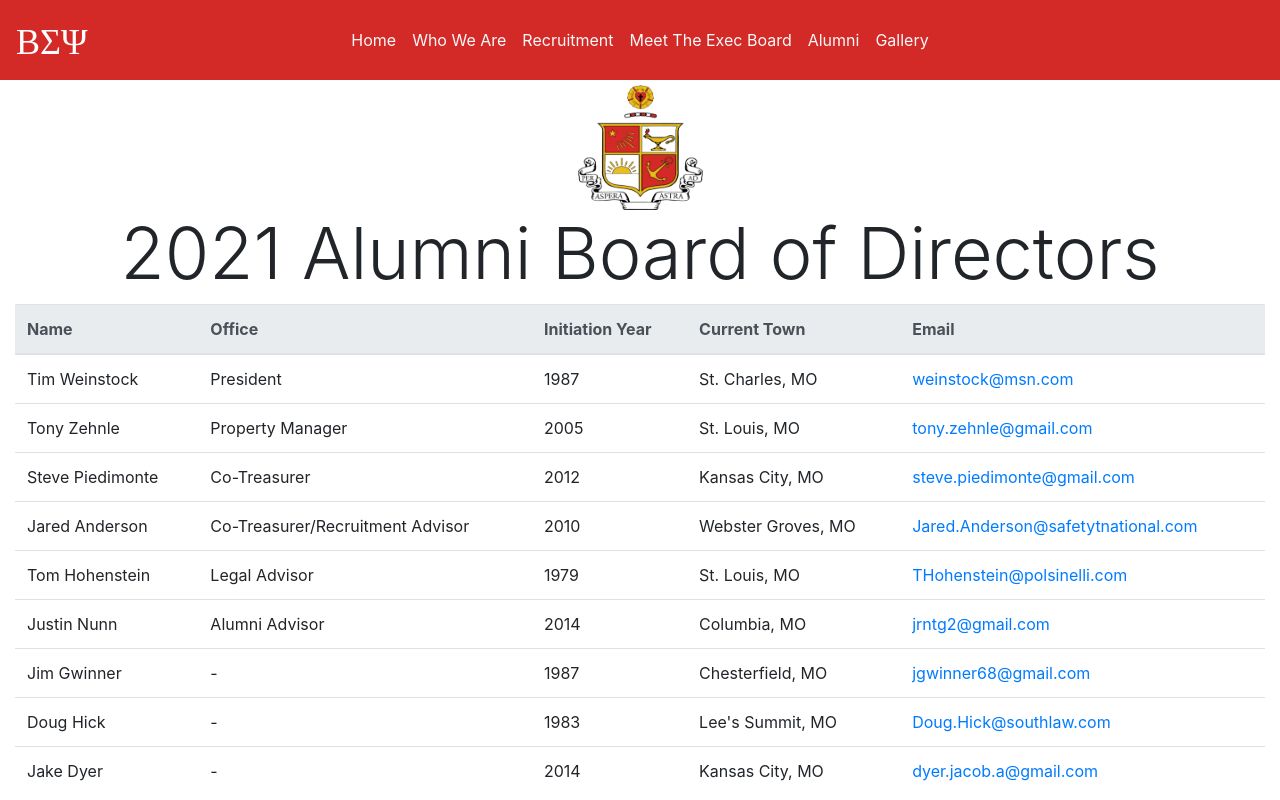
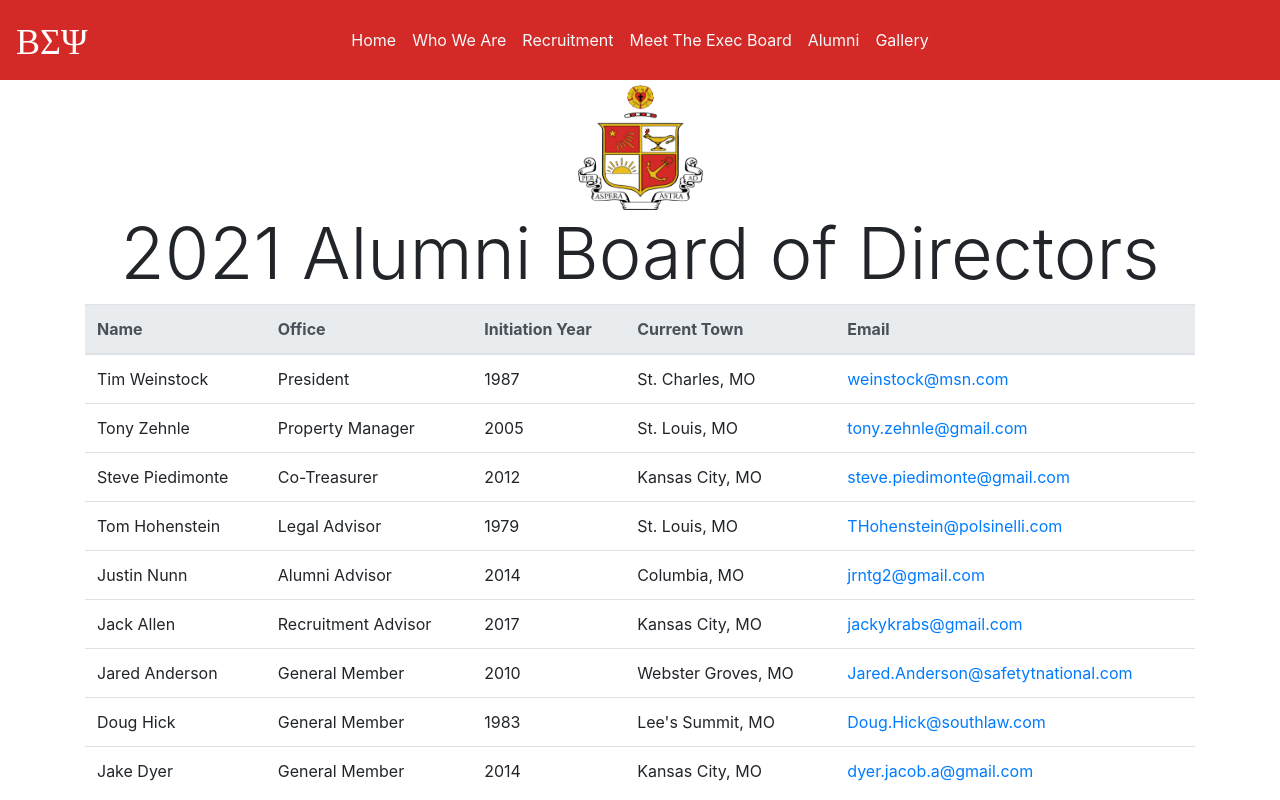
Before and after one commit to jackykrabs/beta-sig-website, an Angular app: page /alumni in a window 1280 px wide. Shown: the top 800 px of the page. Built offline with nearby package versions, Linux system fonts and the light colour scheme.

Commit message:
update alumni information

```diff
--- a/src/app/pages/alumni/alumni.component.html
+++ b/src/app/pages/alumni/alumni.component.html
@@ -1,7 +1,7 @@
 <span class="d-flex justify-content-center">
     <h1 class="display-3">2021 Alumni Board of Directors</h1>
 </span>
-<div class="container-fluid">
+<div class="container">
     <table class="table">
         <thead class="thead-light">
             <tr>
@@ -35,13 +35,6 @@
                 <td><a href="mailto:steve.piedimonte@gmail.com">steve.piedimonte@gmail.com</a></td>
             </tr>
             <tr>
-                <td>Jared Anderson</td>
-                <td>Co-Treasurer/Recruitment Advisor</td>
-                <td>2010</td>
-                <td>Webster Groves, MO</td>
-                <td><a href="mailto:Jared.Anderson@safetytnational.com">Jared.Anderson@safetytnational.com</a></td>
-            </tr>
-            <tr>
                 <td>Tom Hohenstein</td>
                 <td>Legal Advisor</td>
                 <td>1979</td>
@@ -56,22 +49,29 @@
                 <td><a href="mailto:jrntg2@gmail.com">jrntg2@gmail.com</a></td>
             </tr>
             <tr>
-                <td>Jim Gwinner</td>
-                <td>-</td>
-                <td>1987</td>
-                <td>Chesterfield, MO</td>
-                <td><a href="mailto:jgwinner68@gmail.com">jgwinner68@gmail.com</a></td>
+                <td>Jack Allen</td>
+                <td>Recruitment Advisor</td>
+                <td>2017</td>
+                <td>Kansas City, MO</td>
+                <td><a href="mailto:jackykrabs@gmail.com">jackykrabs@gmail.com</a></td>
+            </tr>
+            <tr>
+                <td>Jared Anderson</td>
+                <td>General Member</td>
+                <td>2010</td>
+                <td>Webster Groves, MO</td>
+                <td><a href="mailto:Jared.Anderson@safetytnational.com">Jared.Anderson@safetytnational.com</a></td>
             </tr>
             <tr>
                 <td>Doug Hick</td>
-                <td>-</td>
+                <td>General Member</td>
                 <td>1983</td>
                 <td>Lee's Summit, MO</td>
                 <td><a href="mailto:Doug.Hick@southlaw.com">Doug.Hick@southlaw.com</a></td>
             </tr>
             <tr>
                 <td>Jake Dyer</td>
-                <td>-</td>
+                <td>General Member</td>
                 <td>2014</td>
                 <td>Kansas City, MO</td>
                 <td><a href="mailto:dyer.jacob.a@gmail.com">dyer.jacob.a@gmail.com</a></td>
```
